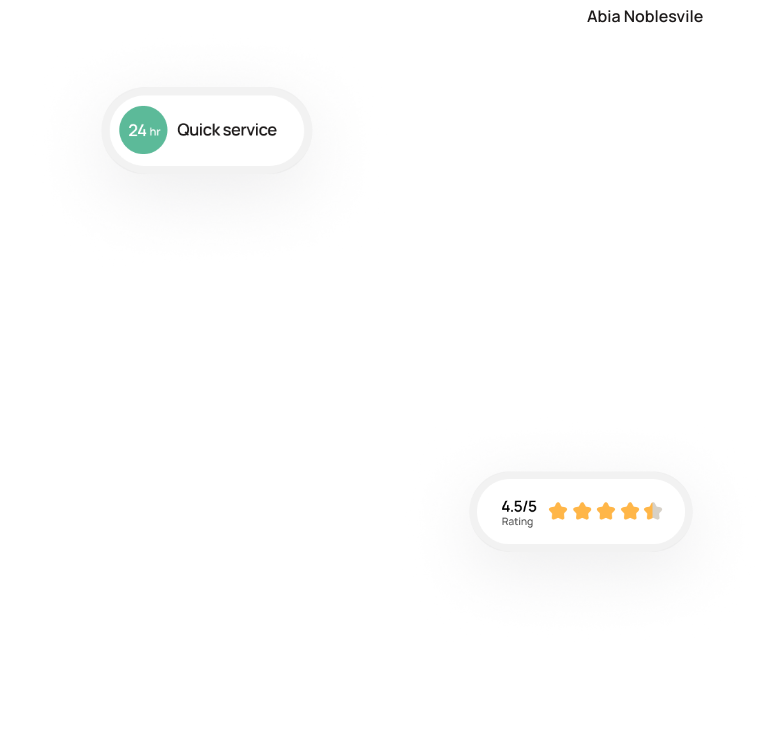
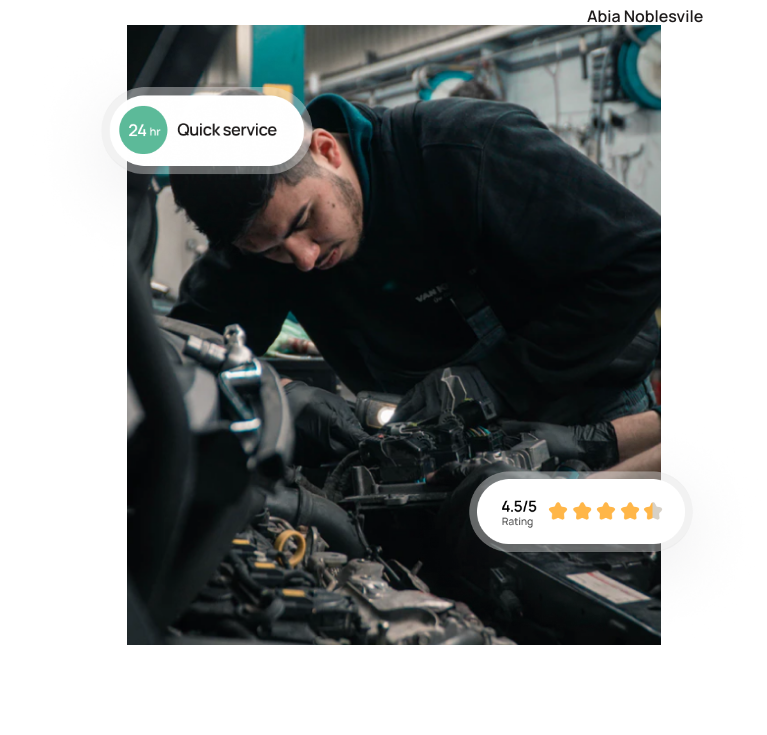
Before and after one commit to AbiaNoblesville/finsweet-task, a plain HTML site: page index.html in a window 1280 px wide. Shown: the part 65-800 px from the top of the page, 513-1280 px from the left. Drawn offline with Linux system fonts and the light colour scheme.

Commit message:
3rd commit

```diff
--- a/style.css
+++ b/style.css
@@ -105,7 +105,7 @@ div.contact {
   justify-content: center;
 }
 main .container .right {
-  background-image: url("./img/Image.png");
+  background-image: url("./Image.png");
   background-size: cover;
   background-repeat: no-repeat;
   background-position: center;
```
